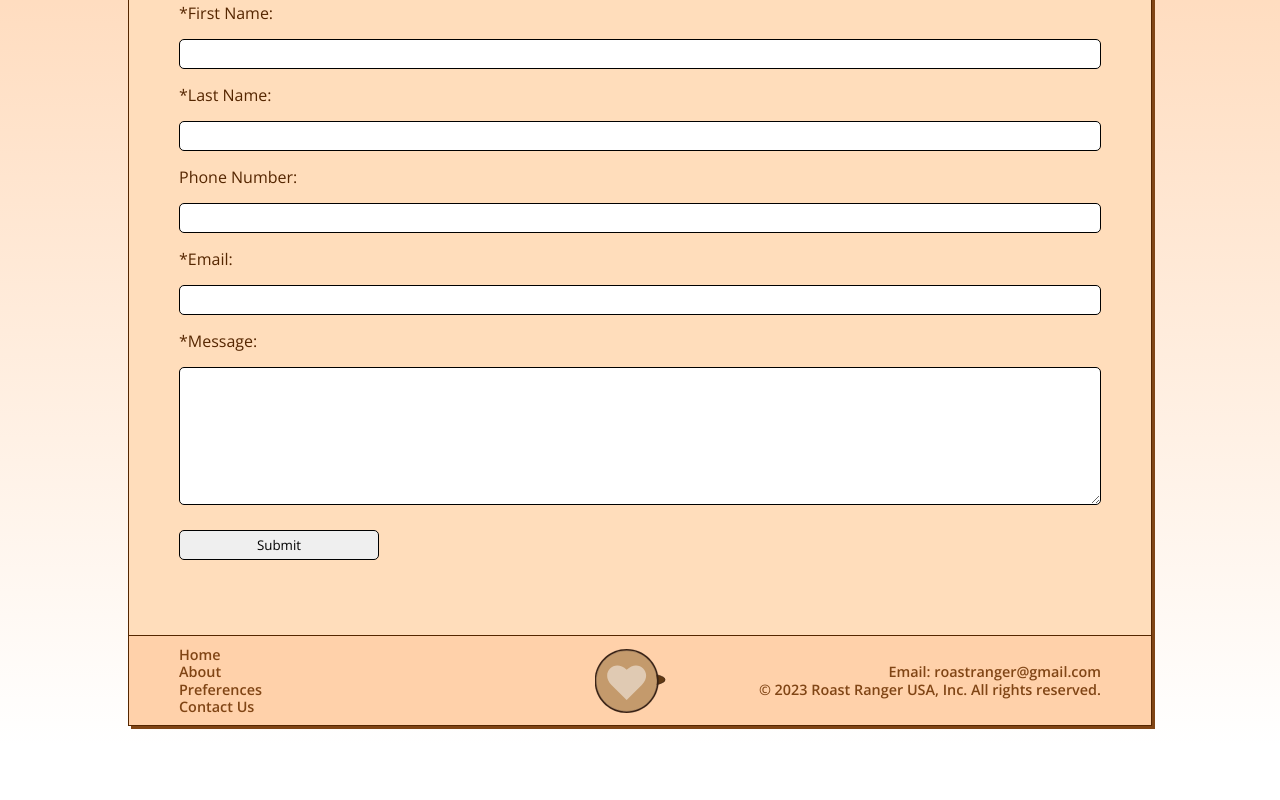
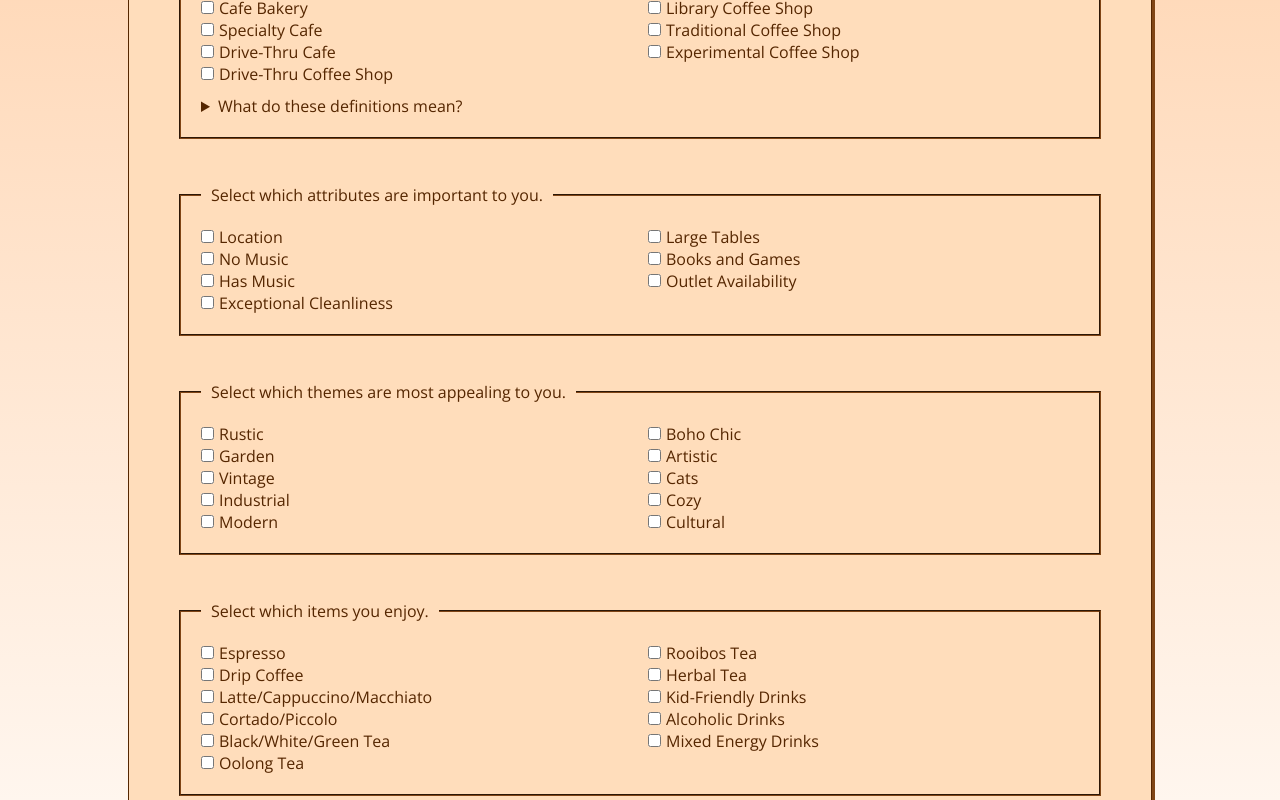
Before and after one commit to gbstorey/RoastRanger, a React (Vite) app in the folder CIS300_final/: page /preferences in a window 1280 px wide. Shown: the part 260-1060 px from the top of the page. Before the commit the page ends 1006 px from the top, so only its background shows below. Built offline with nearby package versions, Linux system fonts and the light colour scheme.

Commit message:
Complete preferences page

```diff
--- /dev/null
+++ b/CIS300_final/src/elements/PreferenceCheckbox.jsx
@@ -0,0 +1,10 @@
+const PreferenceCheckbox = (props) => {
+    return <>
+        <label htmlFor={props.id} className={"preferenceCheckbox"}>
+            <input type={"checkbox"} id={props.id} name={props.id} value={"Preferred"} className={"preferenceCheckbox"}/>
+            {props.label}
+        </label><br/>
+    </>
+}
+
+export default PreferenceCheckbox
--- a/CIS300_final/src/routes/Contact.css
+++ b/CIS300_final/src/routes/Contact.css
@@ -9,7 +9,7 @@ form label {
     padding: 15px 0;
 }
 
-form input, textarea {
+form input, textarea, select {
     padding: 5px 10px;
     border-radius: 5px;
     border: 1px solid black;
--- a/CIS300_final/src/routes/Home.css
+++ b/CIS300_final/src/routes/Home.css
@@ -79,6 +79,7 @@ main {
     padding: 0 50px 50px 50px;
     justify-content: space-between;
     text-align: center;
+    gap: 20px;
 }
 
 .shopImages img {
--- a/CIS300_final/src/routes/Preferences.css
+++ b/CIS300_final/src/routes/Preferences.css
@@ -0,0 +1,67 @@
+fieldset {
+    margin: 20px 0;
+    padding: 20px;
+    border-color: #804515;
+    flex: 1 0 40%;
+    min-width: 485px;
+}
+
+fieldset legend {
+    padding: 0 10px;
+}
+
+fieldset input {
+    margin-right: 5px;
+}
+
+fieldset input:hover {
+    cursor: pointer;
+}
+
+fieldset label:hover {
+    background-color: #FFFFFF;
+}
+
+details {
+    margin-top: 10px;
+}
+
+details:hover {
+    cursor: pointer;
+}
+
+details ul {
+    padding-left: 50px;
+}
+
+details ul li {
+    line-height: 170%;
+}
+
+form button[type='submit'] {
+    margin: 25px 0;
+    padding: 5px;
+    border-radius: 5px;
+    font-size: 1em;
+    width: 200px;
+}
+
+form button[type='submit']:hover {
+    background-color: #D49A6A;
+    cursor: pointer;
+}
+
+.preferenceWrapper {
+    display: flex;
+    flex-wrap: wrap;
+    justify-content: space-between;
+    gap: 5px 30px;
+}
+
+.attributesCheckboxes {
+    column-count: 2;
+}
+
+.preferenceCheckbox {
+    padding: 0;
+}
--- a/CIS300_final/src/routes/Preferences.jsx
+++ b/CIS300_final/src/routes/Preferences.jsx
@@ -0,0 +1,106 @@
+import "./Preferences.css"
+import PreferenceCheckbox from "../elements/PreferenceCheckbox.jsx";
+
+const shop_types = [
+    {id:"type_cafe_bakery", label:"Cafe Bakery", description: "Serves fresh-baked pastries, sandwiches, and light fare accompanied by, but not focused on, coffee and tea."},
+    {id:"type_specialty_cafe", label:"Specialty Cafe", description: "Serves high-end treats and specialty coffee and tea. Usually a location for dates or formal meetings."},
+    {id:"type_drive_thru_cafe", label:"Drive-Thru Cafe", description: "Much like a Bakery cafe, but designed for quick ordering and access by car."},
+    {id:"type_drive_thru_coffee_shop", label:"Drive-Thru Coffee Shop", description: "A location focusing mostly on drinks, designed for quick ordering and access by car."},
+    {id:"type_library_coffee_shop", label:"Library Coffee Shop", description: "A location in a campus library or bookstore intended for quiet experiences, studying, and reading."},
+    {id:"type_traditional_coffee_shop", label:"Traditional Coffee Shop", description: "A walk-in coffee shop with seating for many purposes. Use other preferences to help narrow down this option."},
+    {id:"type_experimental_coffee_shop", label:"Experimental Coffee Shop", description: "A coffee shop with an interesting twist, such as a cat cafe."},
+]
+
+const shop_attributes = [
+    {id: "attr_location", label: "Location"},
+    {id: "attr_no_music", label: "No Music"},
+    {id: "attr_has_music", label: "Has Music"},
+    {id: "attr_cleanliness", label: "Exceptional Cleanliness"},
+    {id: "attr_large_tables", label: "Large Tables"},
+    {id: "attr_books_games", label: "Books and Games"},
+    {id: "attr_outlets", label: "Outlet Availability"},
+]
+
+const shop_themes = [
+    {id: "theme_rustic", label: "Rustic"},
+    {id: "theme_garden", label: "Garden"},
+    {id: "theme_vintage", label: "Vintage"},
+    {id: "theme_industrial", label: "Industrial"},
+    {id: "theme_modern", label: "Modern"},
+    {id: "theme_boho_chic", label: "Boho Chic"},
+    {id: "theme_artistic", label: "Artistic"},
+    {id: "theme_cats", label: "Cats"},
+    {id: "theme_cozy", label: "Cozy"},
+    {id: "theme_cultural", label: "Cultural"},
+]
+
+const shop_drinks = [
+    {id: "drink_espresso", label: "Espresso"},
+    {id: "drink_drip_coffee", label: "Drip Coffee"},
+    {id: "drink_milk_espresso", label: "Latte/Cappuccino/Macchiato"},
+    {id: "drink_cortado_piccolo", label: "Cortado/Piccolo"},
+    {id: "drink_traditional_tea", label: "Black/White/Green Tea"},
+    {id: "drink_oolong_tea", label: "Oolong Tea"},
+    {id: "drink_rooibos_tea", label: "Rooibos Tea"},
+    {id: "drink_herbal_tea", label: "Herbal Tea"},
+    {id: "drink_kid_friendly", label: "Kid-Friendly Drinks"},
+    {id: "drink_alcoholic", label: "Alcoholic Drinks"},
+    {id: "drink_energy", label: "Mixed Energy Drinks"},
+]
+
+
+
+const Preferences = () => {
+    return (
+        <main>
+            <form method="post" action="https://webdevbasics.net/scripts/pacific.php">
+                <h1>Tell us about you!</h1>
+                <div className={"preferenceWrapper"}>
+                    <fieldset>
+                        <legend>Choose which type of coffee shop you would like to visit.</legend>
+                        <div className={"attributesCheckboxes"}>
+                            {shop_types.map((shop, shop_index) => {
+                                return <PreferenceCheckbox id={shop.id} label={shop.label} key={shop_index} />
+                            })}
+                        </div>
+                        <details>
+                            <summary>What do these definitions mean?</summary>
+                            <ul>
+                                {shop_types.map((shop, shop_index) => {
+                                    return <li key={shop_index}>{shop.label}: {shop.description}</li>
+                                })}
+                            </ul>
+                        </details>
+                    </fieldset>
+                    <fieldset>
+                        <legend>Select which attributes are important to you.</legend>
+                        <div className={"attributesCheckboxes"}>
+                                {shop_attributes.map((shop, shop_index) => {
+                                    return <PreferenceCheckbox id={shop.id} label={shop.label} key={shop_index} />
+                                })}
+                        </div>
+                    </fieldset>
+                    <fieldset>
+                        <legend>Select which themes are most appealing to you.</legend>
+                        <div className={"attributesCheckboxes"}>
+                            {shop_themes.map((shop, shop_index) => {
+                                return <PreferenceCheckbox id={shop.id} label={shop.label} key={shop_index} />
+                            })}
+                        </div>
+                    </fieldset>
+                    <fieldset>
+                        <legend>Select which items you enjoy.</legend>
+                        <div className={"attributesCheckboxes"}>
+                            {shop_drinks.map((shop, shop_index) => {
+                                return <PreferenceCheckbox id={shop.id} label={shop.label} key={shop_index} />
+                            })}
+                        </div>
+                    </fieldset>
+                </div>
+                <button type={"submit"}>Update Preferences</button>
+            </form>
+        </main>
+    )
+}
+
+export default Preferences
--- /dev/null
+++ b/CIS300_final/src/routes/YourStores.jsx
@@ -0,0 +1,5 @@
+const YourStores = () => {
+
+}
+
+export default YourStores;
```
Also changed, not shown: CIS300_final/src/main.jsx (+6 -1 lines).
